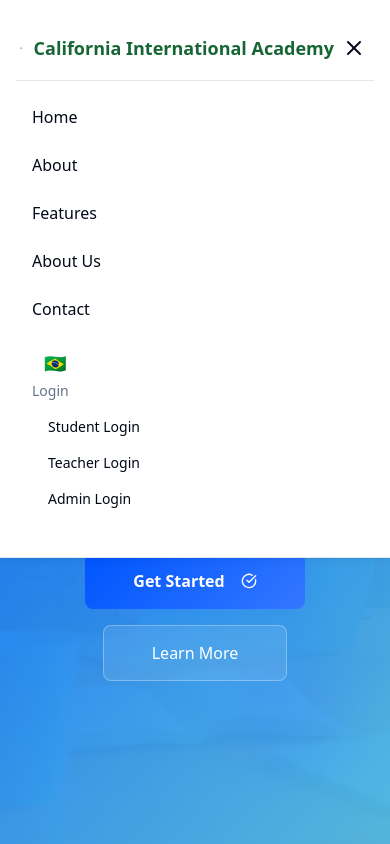
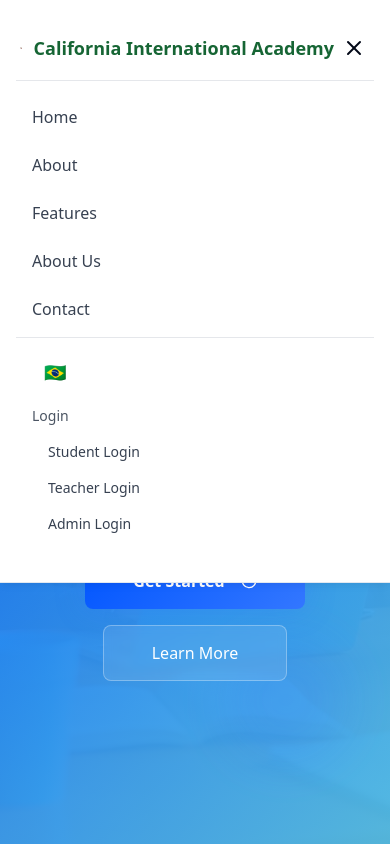
Before and after one commit to robsonmmfata/virtual-school-spark, a React (Vite) app: page /#estrutura in a window 390 px wide. Both pictures are taken after a click on the button 354 px from the left and 48 px from the top of the page. Shown: the top 844 px of the page. Built offline with nearby package versions, Linux system fonts and the light colour scheme.

Commit message:
Fix: Correct menu and translation issues
Corrected issues with the navigation bar and menu display when switching to Spanish. Also addressed untranslated Japanese text within the menus, ensuring proper alignment and display across all languages.

```diff
--- a/src/components/Header.tsx
+++ b/src/components/Header.tsx
@@ -63,13 +63,13 @@ const Header = () => {
               <Button variant="outline" className="group-hover:border-primary">
                 {t('navigation.login')}
               </Button>
-              <div className="absolute right-0 top-full mt-2 w-48 bg-card border border-border rounded-lg shadow-elegant opacity-0 invisible group-hover:opacity-100 group-hover:visible transition-all duration-300 z-50">
+              <div className="absolute right-0 top-full mt-2 w-48 bg-white dark:bg-gray-800 border border-gray-200 dark:border-gray-700 rounded-lg shadow-lg opacity-0 invisible group-hover:opacity-100 group-hover:visible transition-all duration-300 z-50">
                 <div className="p-2">
                   {loginOptions.map((option) => (
                     <Link
                       key={option.name}
                       to={option.path}
-                      className="block px-3 py-2 text-sm text-foreground hover:bg-muted rounded-md transition-colors duration-200"
+                      className="block px-3 py-2 text-sm text-gray-700 dark:text-gray-200 hover:bg-gray-100 dark:hover:bg-gray-700 rounded-md transition-colors duration-200"
                     >
                       {option.name}
                     </Link>
@@ -90,26 +90,28 @@ const Header = () => {
 
         {/* Mobile Menu */}
         {isMenuOpen && (
-          <div className="lg:hidden border-t border-border bg-background">
+          <div className="lg:hidden border-t border-gray-200 dark:border-gray-700 bg-white dark:bg-gray-800">
             <nav className="flex flex-col py-4 space-y-2">
               {navItems.map((item) => (
                 <Link
                   key={item.name}
                   to={item.path}
-                  className="px-4 py-2 text-foreground hover:text-primary hover:bg-muted transition-all duration-300"
+                  className="px-4 py-2 text-gray-700 dark:text-gray-200 hover:text-blue-600 dark:hover:text-blue-400 hover:bg-gray-100 dark:hover:bg-gray-700 transition-all duration-300"
                   onClick={() => setIsMenuOpen(false)}
                 >
                   {item.name}
                 </Link>
               ))}
-              <div className="px-4 py-2">
-                <LanguageSelector />
-                <p className="text-sm font-medium text-muted-foreground mb-2">{t('navigation.login')}</p>
+              <div className="px-4 py-2 border-t border-gray-200 dark:border-gray-700 mt-2 pt-4">
+                <div className="mb-4">
+                  <LanguageSelector />
+                </div>
+                <p className="text-sm font-medium text-gray-600 dark:text-gray-400 mb-2">{t('navigation.login')}</p>
                 {loginOptions.map((option) => (
                   <Link
                     key={option.name}
                     to={option.path}
-                    className="block px-4 py-2 text-sm text-foreground hover:text-primary hover:bg-muted transition-all duration-300"
+                    className="block px-4 py-2 text-sm text-gray-700 dark:text-gray-200 hover:text-blue-600 dark:hover:text-blue-400 hover:bg-gray-100 dark:hover:bg-gray-700 transition-all duration-300 rounded-md"
                     onClick={() => setIsMenuOpen(false)}
                   >
                     {option.name}
--- a/src/components/LanguageSelector.tsx
+++ b/src/components/LanguageSelector.tsx
@@ -28,22 +28,25 @@ export const LanguageSelector = () => {
   return (
     <DropdownMenu>
       <DropdownMenuTrigger asChild>
-        <Button variant="ghost" size="sm" className="gap-2">
+        <Button variant="ghost" size="sm" className="gap-2 hover:bg-muted">
           <span className="text-lg">{currentLanguage.flag}</span>
-          <span className="hidden md:inline">{currentLanguage.name}</span>
+          <span className="hidden md:inline text-sm font-medium">{currentLanguage.name}</span>
         </Button>
       </DropdownMenuTrigger>
-      <DropdownMenuContent align="end">
+      <DropdownMenuContent
+        align="end"
+        className="min-w-[160px] bg-white dark:bg-gray-800 border border-gray-200 dark:border-gray-700 shadow-lg z-50"
+      >
         {languages.map((language) => (
           <DropdownMenuItem
             key={language.code}
             onClick={() => changeLanguage(language.code)}
-            className={`cursor-pointer ${
-              i18n.language === language.code ? 'bg-accent' : ''
+            className={`cursor-pointer px-3 py-2 text-sm hover:bg-gray-100 dark:hover:bg-gray-700 ${
+              i18n.language === language.code ? 'bg-blue-50 dark:bg-blue-900/20 text-blue-600 dark:text-blue-400' : 'text-gray-700 dark:text-gray-200'
             }`}
           >
-            <span className="mr-2 text-lg">{language.flag}</span>
-            {language.name}
+            <span className="mr-3 text-lg">{language.flag}</span>
+            <span className="font-medium">{language.name}</span>
           </DropdownMenuItem>
         ))}
       </DropdownMenuContent>
```
